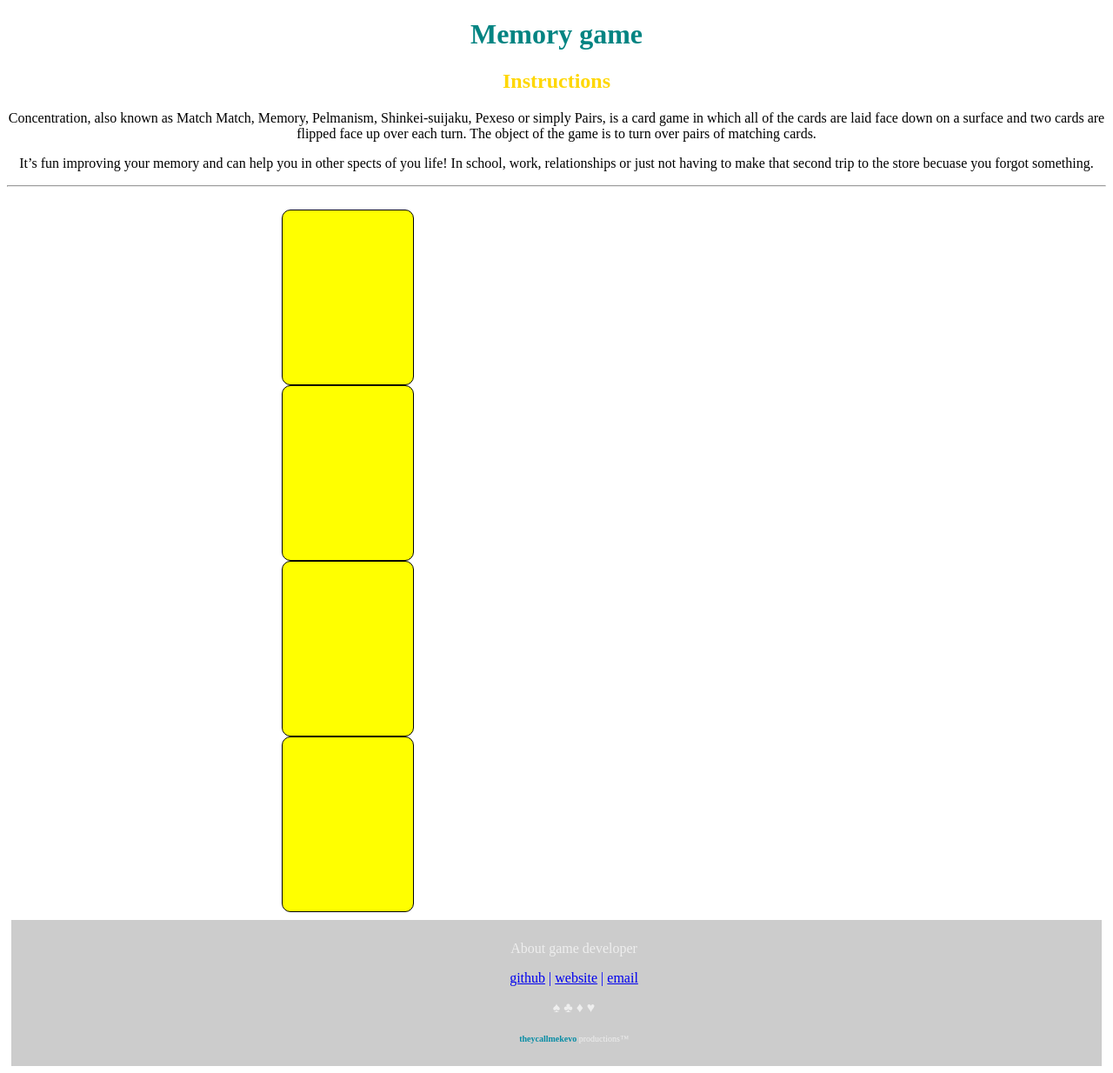
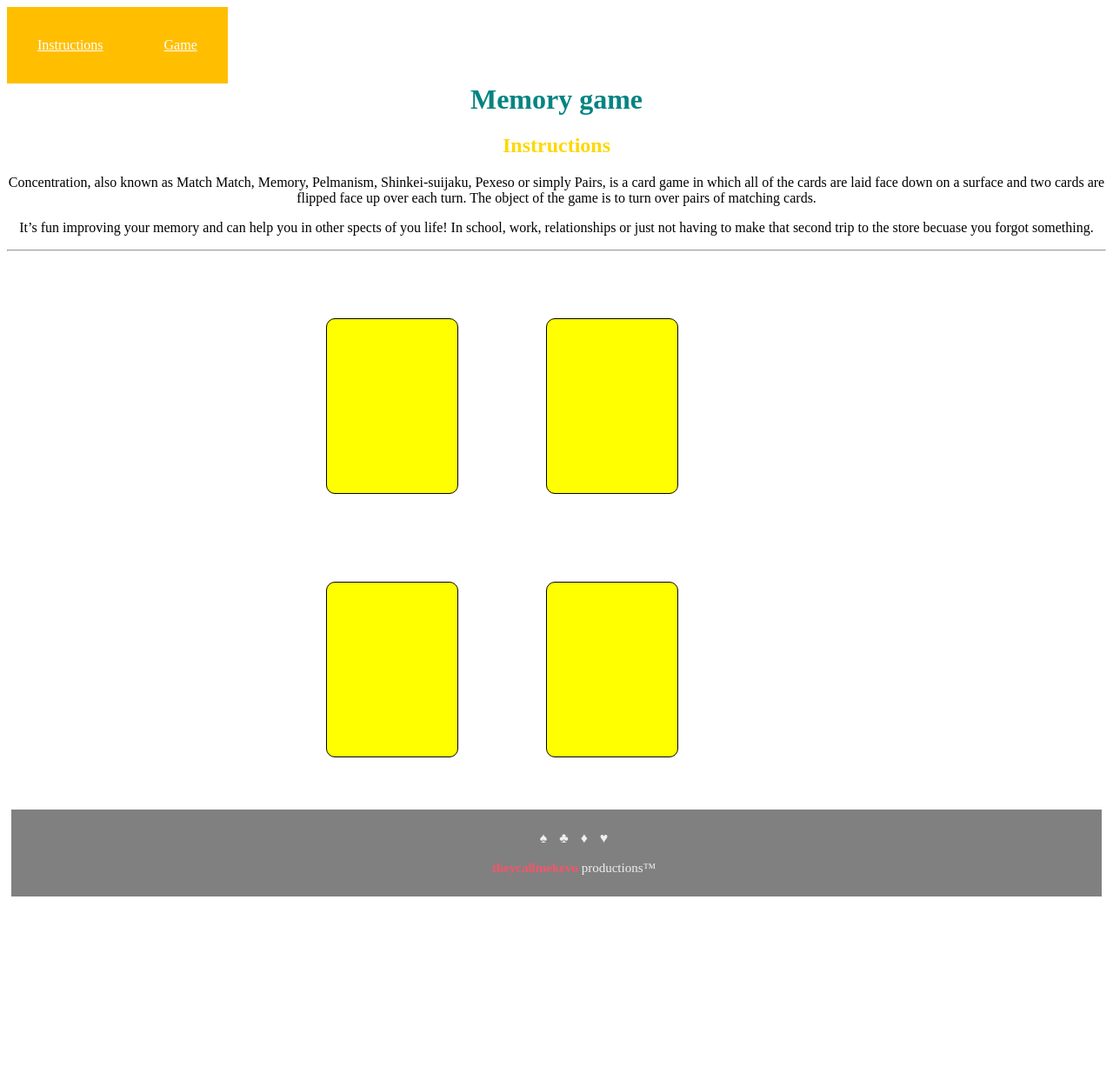
Before and after one commit to kevindgtran/memoryGame, a plain HTML site: page index.html in a window 1280 px wide. Shown: the whole page at 87% size. After the commit the page ends 1039 px from the top, so only its background shows below. Drawn offline with Linux system fonts and the light colour scheme.

Commit message:
commiting all game changes

```diff
--- a/css/main.css
+++ b/css/main.css
@@ -2,18 +2,46 @@ body{
 	text-align: center;
 }
 
+nav {
+	background-color: #808080;
+}
+
+a {
+	background-color: #ffbf00;
+	color: white;
+	padding: 35px;
+	display: block;
+	float: left;
+}
+
+a:hover {
+	background-color: #ee5f3c;
+}
+
 .header1{
 	color: rgb(2, 132, 130);
+	clear: both;
+	align-content: center;
 }
 .header2{
 	color: #ffd700;
+	align-content: center;
+
 }
+
+p {
+	align-content: center;
+
+}
+
 .board {
-	height: 80%;
+	height: 50%;
 	width: 50%;
 	display: inline-block;
 }
 .card {
+	float: left;
+	margin: 8%;
 	height: 200px;
 	width: 150px;
 	border: 1px solid black;
@@ -23,28 +51,34 @@ body{
 footer{
 	text-align: center;
 	color: #eeeeee;
-	background-color: #cccccc;
+	background-color: #808080;
 	margin: 5px;
 	padding: 8px;
+	align-content: center;
+
 }
-.footerTitle{
+
+/*.footerTitle{
 	display: inline;
 	text-align: center;
-}
-.footertags {
+}*/
+
+/*.footertags {
 	margin-top: 10px;
 	color: blue;
 	display: inline;
 	text-align: center;
-}
+}*/
+
 .symbols {
 	display: inline;
+	padding: 5px;
 }
 .productions {
 	display: inline;
-	font-size: 10px;
+	font-size: 15px;
 }
 .name {
 	font-weight: 700;
-	color: #088da5;
+	color: #f6546a;
 }
--- a/index.html
+++ b/index.html
@@ -6,6 +6,11 @@
 
 </head>
 	<body>
+		<nav>
+		<a href="#">Instructions</a>
+		<a href="#">Game</a>
+		</nav>
+
 		<h1 class="header1">Memory game</h1>
 
 		<h2 class="header2">Instructions</h2>
@@ -23,14 +28,14 @@
 		</div>
 
 	<footer>
-		<ul>
+		<!-- <ul>
 			<li class="footerTitle">About game developer</li>
-		</ul>
-		<ul>
+		</ul> -->
+		<!-- <ul>
 			<li class="footertags"><a target="_blank" href="https://github.com/theycallmekevo">github</a> | </li>
 			<li class="footertags"><a target="_blank" href="#">website</a> | </li>
 			<li class="footertags"><a href="mailto:kevin2005tran@gmail.com?subject=Hello from the memory game!">email</a></li>
-		</ul>
+		</ul> -->
 		<ul>
 			<li class="symbols">&spades;</li>
 			<li class="symbols">&clubs;</li>
@@ -41,5 +46,7 @@
 			<li class="productions"><span class="name">theycallmekevo</span> productions&trade;</li>
 		</ul>
 	</footer>
+	<script src="../../../fundamentals/wdi-fundamentals-memorygame/starter-code/main.js"></script>
+
 	</body>
 </html>
```
